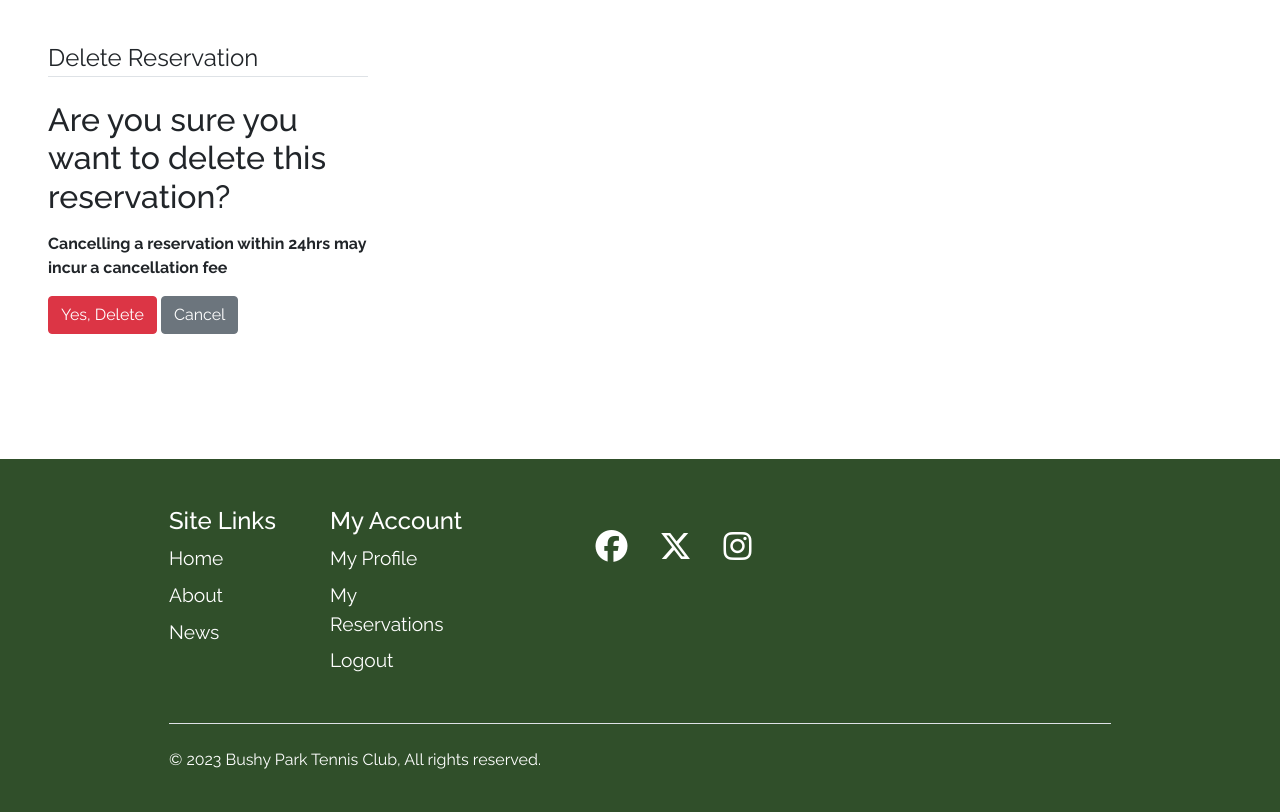
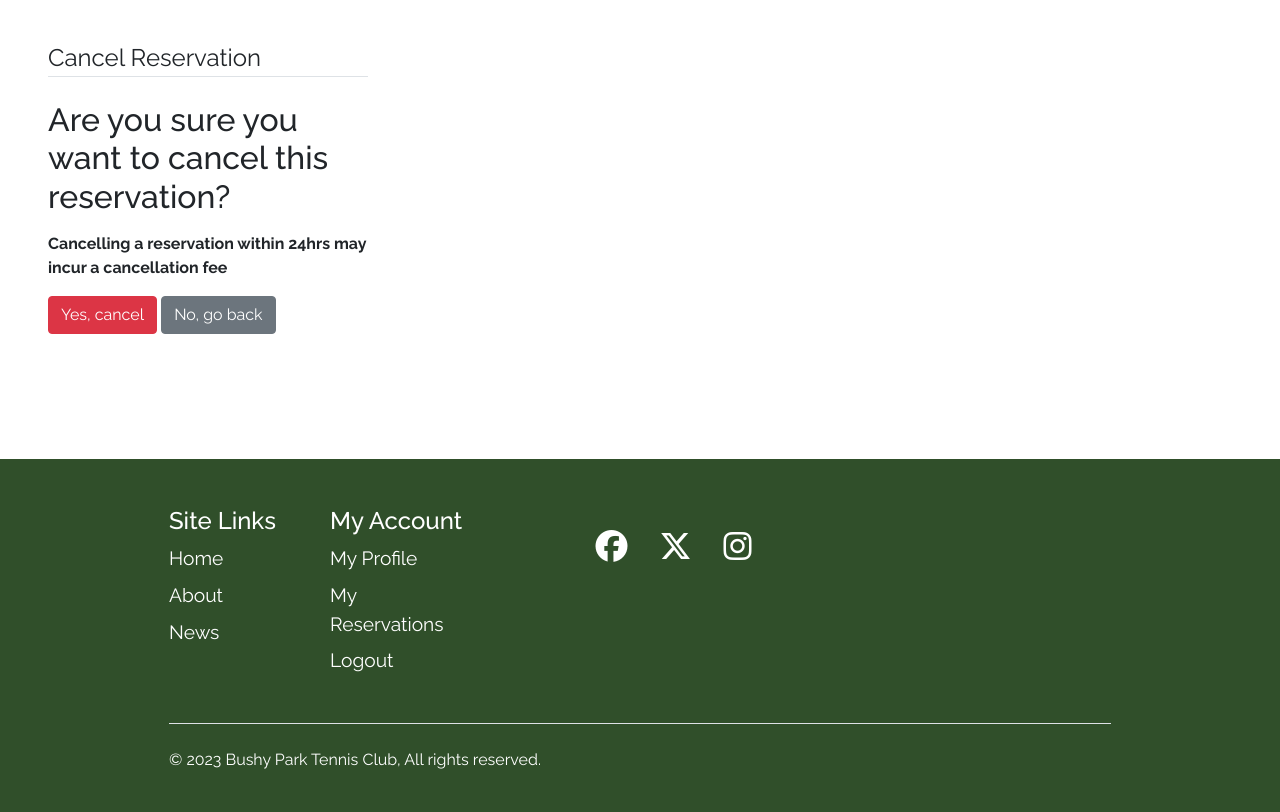
Before and after one commit to LewisMDillon/bushy-park-tennis-club-ld, a Django app: page /reserve/1/delete/ in a window 1280 px wide. Shown: the part 61-873 px from the top of the page. Run offline with Django 3.2, Linux system fonts and the light colour scheme; a user stored in the database is signed in; tables that the repository leaves empty hold one stand-in row (values such as "Sample post"); some libraries are stand-ins or nearby versions.

Commit message:
Change wording of cancel reservation screens

```diff
--- a/reservations/templates/reservations/reservation_confirm_delete.html
+++ b/reservations/templates/reservations/reservation_confirm_delete.html
@@ -4,13 +4,13 @@
         <form method="POST">
             {% csrf_token %}
             <fieldset class="form-group">
-                <legend class="border-bottom mb-4">Delete Reservation</legend>
-                <h2 class="my-3">Are you sure you want to delete this reservation?</h2>
+                <legend class="border-bottom mb-4">Cancel Reservation</legend>
+                <h2 class="my-3">Are you sure you want to cancel this reservation?</h2>
                 <p><strong>Cancelling a reservation within 24hrs may incur a cancellation fee</strong></p>
             </fieldset>
             <div class="form-group">
-                <button class="btn btn-danger" type="submit">Yes, Delete</button>
-                <a class="btn btn-secondary" href="{% url 'reservation-detail' object.id %}">Cancel</a>
+                <button class="btn btn-danger" type="submit">Yes, cancel</button>
+                <a class="btn btn-secondary" href="{% url 'reservation-detail' object.id %}">No, go back</a>
             </div>
         </form>
     </div>
```
